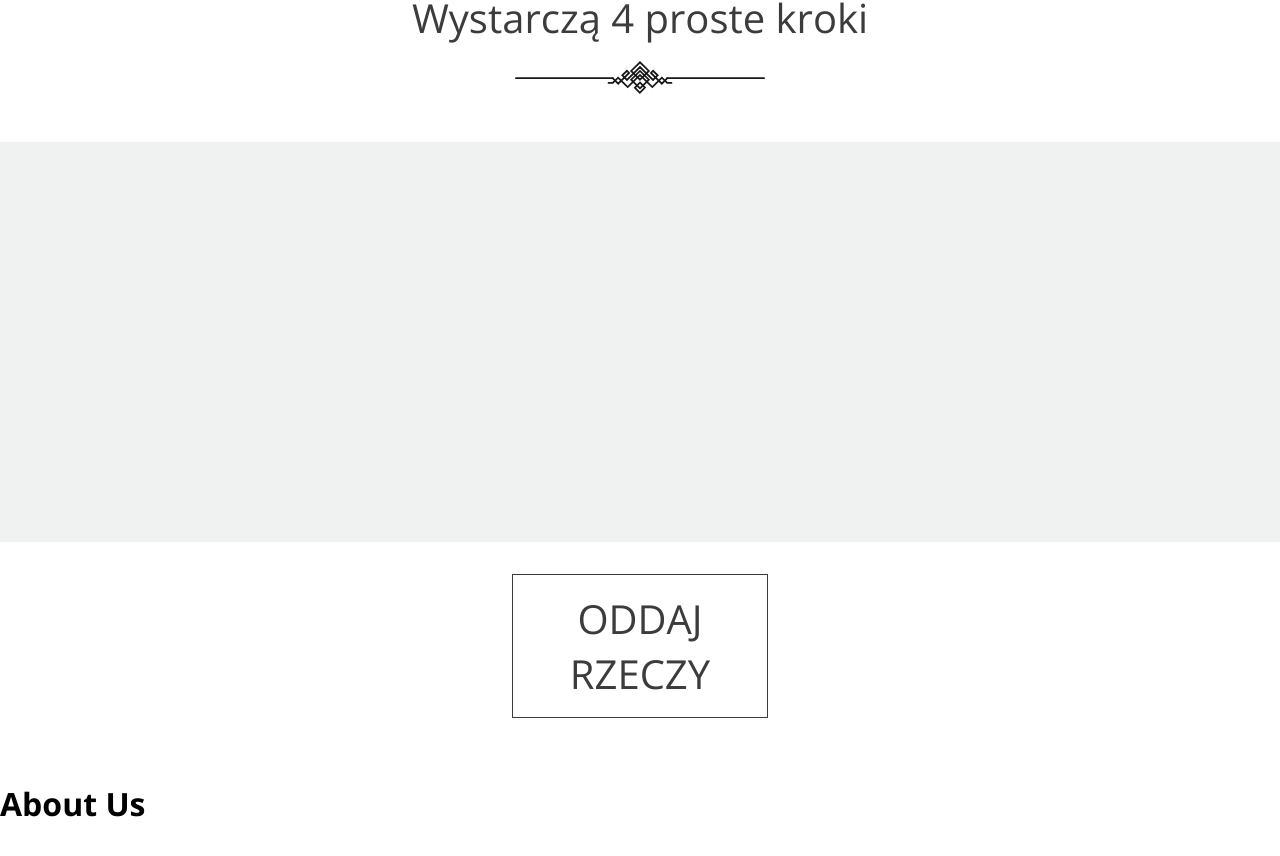
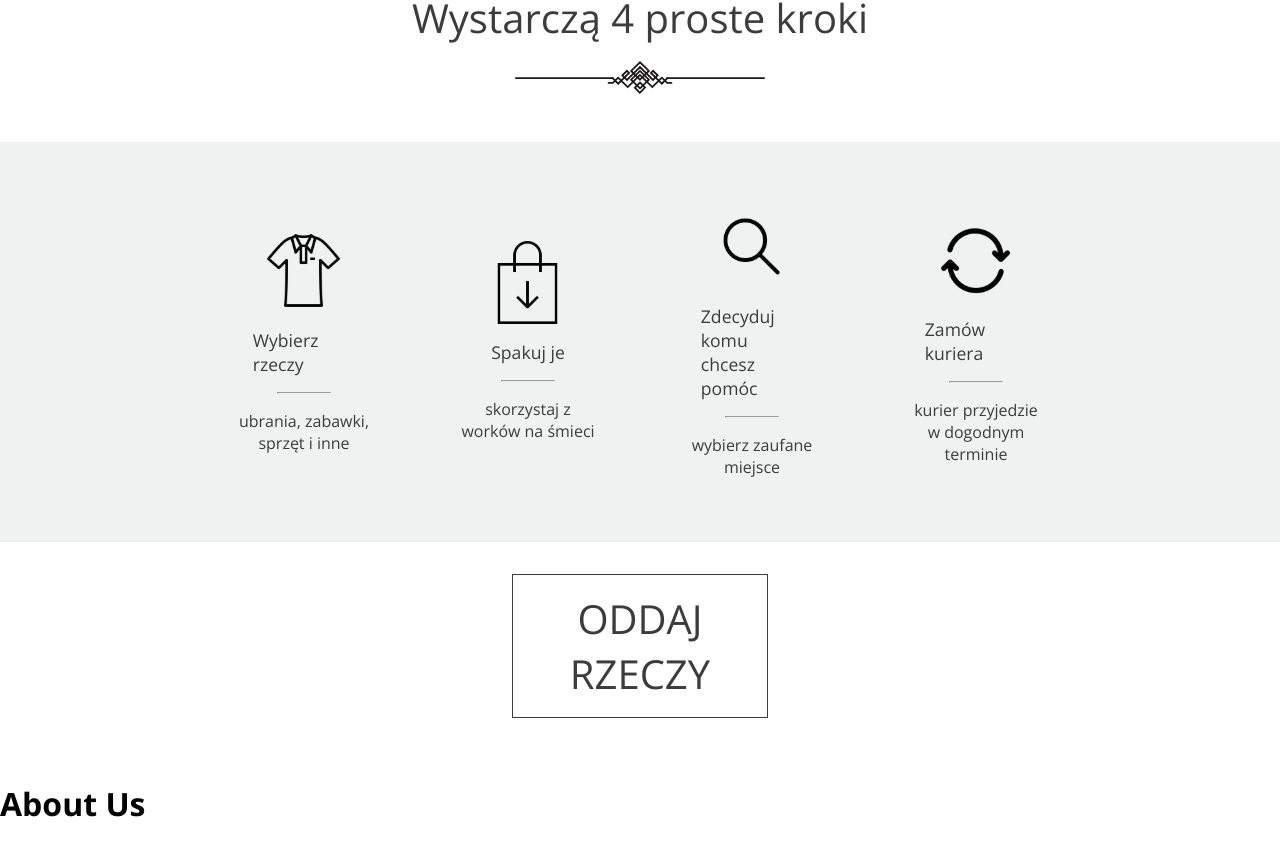
Before and after one commit to slawekSk13/oddam, a React (Create React App) app: page /#start in a window 1280 px wide. Shown: the part 1442-2298 px from the top of the page. Built offline with nearby package versions, Linux system fonts and the light colour scheme.

Commit message:
IconModule component, EasySteps and ThreeColumns views

```diff
--- a/src/components/CounterHeader/CounterHeader.js
+++ b/src/components/CounterHeader/CounterHeader.js
@@ -3,17 +3,19 @@ import {ColorTheme} from '../../utilities/ColorTheme';
 import propTypes from 'prop-types';
 
 
-const CounterHeader = ({text}) => {
+const CounterHeader = ({text, up}) => {
     return (
         <ColorTheme.Consumer>
-            {colors => <CounterHeaderStyled colors={colors}>{text}</CounterHeaderStyled>}
+            {colors => <CounterHeaderStyled colors={colors} up={up}>{text}</CounterHeaderStyled>}
         </ColorTheme.Consumer>
     )
 }
 
 CounterHeader.propTypes = {
     /** text to show */
-    text: propTypes.string
+    text: propTypes.string,
+    /** decides, if text is uppercased */
+    up: propTypes.bool
 }
 
 export {CounterHeader}
--- a/src/components/CounterHeader/CounterHeader.styles.js
+++ b/src/components/CounterHeader/CounterHeader.styles.js
@@ -5,7 +5,7 @@ color: ${props => props.colors.fontColor};
   font-size: 1.1rem;
   font-weight: 500;
   margin: 1rem;
-  text-transform: uppercase;
+  text-transform: ${props => props.up ? 'uppercase' : 'none'};
 `;
 
 export {CounterHeaderStyled}
--- /dev/null
+++ b/src/components/IconModule/IconModule.js
@@ -0,0 +1,34 @@
+import {IconModuleStyled} from "./IconModule.styles";
+import {CounterHeader} from "../CounterHeader/CounterHeader";
+import {Paragraph} from "../Paragraph/Paragraph";
+import propTypes from 'prop-types';
+
+import icon1 from '../../assets/Icon-1.svg';
+
+const IconModule = ({icon, headerText, paragraphText}) => {
+    return (
+        <IconModuleStyled>
+        <img src={icon} />
+            <CounterHeader text={headerText} />
+            <hr style={{width: '40%', margin: '0 0 1rem'}}/>
+            <Paragraph text={paragraphText} />
+        </IconModuleStyled>
+    )
+}
+
+IconModule.propTypes = {
+    /** icon to show on top */
+    icon: propTypes.string,
+    /** text to show in header */
+    headerText: propTypes.string,
+    /** text to show in paragraph */
+    paragraphText: propTypes.string,
+}
+
+IconModule.defaultProps = {
+    icon: icon1,
+    headerText: 'Header text',
+    paragraphText: 'paragraph text'
+}
+
+export {IconModule}
--- /dev/null
+++ b/src/components/IconModule/IconModule.styles.js
@@ -0,0 +1,12 @@
+import styled from "styled-components";
+
+const IconModuleStyled = styled.div`
+  width: 15%;
+  display: flex;
+  flex-direction: column;
+  align-items: center;
+  justify-content: center;
+  height: 100%;
+`;
+
+export {IconModuleStyled}
--- a/src/components/Paragraph/Paragraph.styles.js
+++ b/src/components/Paragraph/Paragraph.styles.js
@@ -4,6 +4,7 @@ const ParagraphStyled = styled.p`
 color: ${props => props.colors.fontColor};
   font-size: 1rem;
   font-weight: 300;
+  text-align: center;
 `;
 
 export {ParagraphStyled}
--- a/src/views/EasySteps.js
+++ b/src/views/EasySteps.js
@@ -2,6 +2,12 @@ import {Center} from '../components/Center/Center';
 import {Title} from '../components/Title/Title';
 import {Button} from '../components/Button/Button';
 import {Link} from 'react-router-dom';
+import {IconModule} from "../components/IconModule/IconModule";
+
+import icon1 from '../assets/Icon-1.svg';
+import icon2 from '../assets/Icon-2.svg';
+import icon3 from '../assets/Icon-3.svg';
+import icon4 from '../assets/Icon-4.svg';
 
 import {ColorThemeObj} from "../utilities/ColorTheme";
 
@@ -10,12 +16,20 @@ const EasySteps = () => {
         backgroundColor: ColorThemeObj.backgroundColor,
         width: '100%',
         height: '400px',
-        margin: '2rem 0'
+        margin: '2rem 0',
+        padding: '1rem 15%',
+        display: 'flex',
+        justifyContent: 'space-around'
     }
     return (
         <section>
             <Title text='Wystarczą 4 proste kroki'/>
-            <div style={style}/>
+            <div style={style}>
+                <IconModule icon={icon1} headerText='Wybierz rzeczy' paragraphText='ubrania, zabawki, sprzęt i inne' />
+                <IconModule icon={icon2} headerText='Spakuj je' paragraphText='skorzystaj z worków na śmieci' />
+                <IconModule icon={icon3} headerText='Zdecyduj komu chcesz pomóc' paragraphText='wybierz zaufane miejsce' />
+                <IconModule icon={icon4} headerText='Zamów kuriera' paragraphText='kurier przyjedzie w dogodnym terminie' />
+            </div>
             <Center width='100%'>
                 <Link to="/logowanie">
                     <Button text='oddaj rzeczy' big width='20%'/>
--- a/src/views/ThreeColumns.js
+++ b/src/views/ThreeColumns.js
@@ -19,17 +19,17 @@ const ThreeColumns = () => {
         <section style={style}>
             <Center>
                 <Counter number={10} />
-                <CounterHeader text='oddanych worków' />
+                <CounterHeader text='oddanych worków' up />
                 <Paragraph text='Lorem ipsum dolor sit amet, consectetur adipisc Pellentesque vel enim a elit viverra elementuma. Aliquam erat volutpat.'/>
             </Center>
             <Center>
                 <Counter number={5} />
-                <CounterHeader text='wspartych organizacji' />
+                <CounterHeader text='wspartych organizacji' up />
                 <Paragraph text='Lorem ipsum dolor sit amet, consectetur adipisc Pellentesque vel enim a elit viverra elementuma. Aliquam erat volutpat.'/>
             </Center>
             <Center>
                 <Counter number={7} />
-                <CounterHeader text='zorganizowanych zbiórek' />
+                <CounterHeader text='zorganizowanych zbiórek' up />
                 <Paragraph text='Lorem ipsum dolor sit amet, consectetur adipisc Pellentesque vel enim a elit viverra elementuma. Aliquam erat volutpat.'/>
             </Center>
         </section>
```
Also changed, not shown: src/components/IconModule/Readme.md (added).
